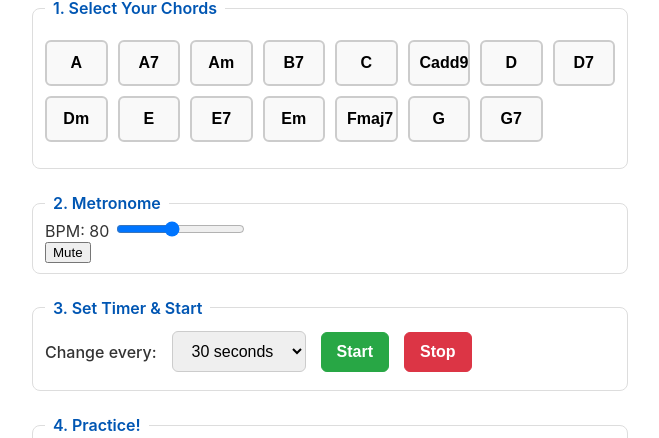
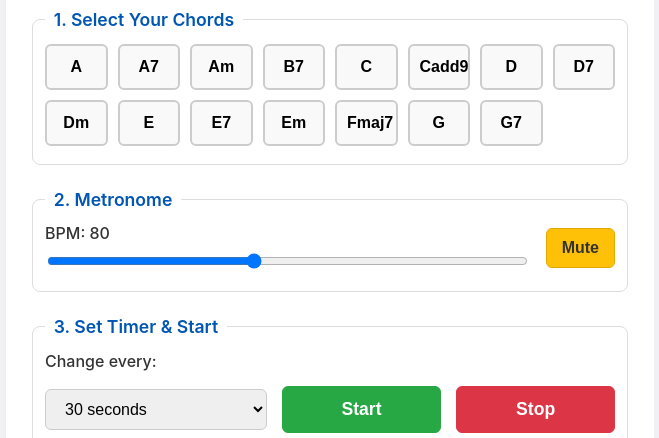
Before and after one commit to bfugitt/guitar-helper, a plain HTML site: page index.html in a window 1280 px wide. Shown: the part 86-524 px from the top of the page, without its empty margins (310-969 px from the left). Drawn offline with Linux system fonts and the light colour scheme.

Commit message:
Update style.css

```diff
--- a/style.css
+++ b/style.css
@@ -7,13 +7,14 @@ body {
     place-items: center;
     min-height: 100vh;
     margin: 0;
+    padding: 1rem 0; /* Add padding for small screens */
 }
 
 #app-container {
     background: #ffffff;
     border-radius: 10px;
     box-shadow: 0 4px 20px rgba(0, 0, 0, 0.05);
-    padding: 1.5rem 2rem;
+    padding: 1rem 1.5rem; /* Adjusted padding */
     width: 90%;
     max-width: 600px;
 }
@@ -22,6 +23,7 @@ h1 {
     text-align: center;
     color: #444;
     margin-top: 0;
+    margin-bottom: 1.5rem;
 }
 
 fieldset {
@@ -34,15 +36,15 @@ legend {
     font-weight: 600;
     color: #0056b3;
     padding: 0 0.5em;
+    font-size: 1.1rem; /* Slightly larger */
 }
 
 /* Chord Selection Grid */
 #chord-selection-grid {
     display: grid;
-    /* This creates a responsive grid of buttons */
     grid-template-columns: repeat(auto-fill, minmax(60px, 1fr));
     gap: 10px;
-    padding: 1rem 0;
+    padding: 0.5rem 0;
 }
 
 .chord-btn {
@@ -55,61 +57,108 @@ legend {
     background-color: #f9f9f9;
     cursor: pointer;
     transition: all 0.2s ease;
-    user-select: none; /* Prevents text selection on double-click */
+    user-select: none;
 }
 
 .chord-btn:hover {
     border-color: #999;
 }
 
-/* This is the magic class JavaScript will add/remove */
 .chord-btn.selected {
     background-color: #007bff;
     color: #ffffff;
     border-color: #007bff;
 }
 
-/* Controls styling */
+/* --- NEW: Metronome Styles --- */
+.metronome-controls {
+    display: flex;
+    justify-content: space-between;
+    align-items: center;
+    gap: 20px;
+    padding: 0.5rem 0;
+}
+
+.slider-container {
+    flex-grow: 1;
+}
+.slider-container label {
+    display: block;
+    font-weight: 500;
+    margin-bottom: 8px;
+}
+/* Make slider full-width */
+#bpm-slider {
+    width: 100%;
+}
+
+#mute-btn {
+    padding: 10px 15px;
+    font-size: 1rem;
+    font-weight: 600;
+    border-radius: 6px;
+    cursor: pointer;
+    background-color: #ffc107; /* Yellow */
+    border: 1px solid #e0a800;
+    color: #333;
+}
+/* Muted state */
+#mute-btn.muted {
+    background-color: #6c757d; /* Gray */
+    border-color: #5a6268;
+    color: white;
+}
+
+
+/* --- UPDATED: Controls styling --- */
 .controls {
     display: flex;
     gap: 15px;
     align-items: center;
-    flex-wrap: wrap;
+    flex-wrap: wrap; /* Allow wrapping on small screens */
     padding: 0.5rem 0;
 }
 
 .controls label {
     font-weight: 500;
+    flex-basis: 100%; /* Make label take full width on wrap */
 }
 
-.controls select,
-.controls button {
+.controls select {
     padding: 10px 15px;
     font-size: 1rem;
     border-radius: 6px;
     border: 1px solid #ccc;
+    flex-grow: 1;
 }
 
-.controls button {
+/* UPDATED: Larger Start/Stop buttons */
+.btn-large {
+    padding: 12px 15px;
+    font-size: 1.1rem;
+    font-weight: 600;
     cursor: pointer;
-    font-weight: 600;
+    border-radius: 6px;
+    flex-grow: 1; /* Make buttons grow to fill space */
+    min-width: 100px; /* Ensure they have a nice min-width */
 }
 
 #start-btn {
     background-color: #28a745;
     color: white;
-    border-color: #28a745;
+    border: 1px solid #28a745;
 }
 
 #stop-btn {
     background-color: #dc3545;
     color: white;
-    border-color: #dc3545;
+    border: 1px solid #dc3545;
 }
 
-/* Main Display */
+/* --- UPDATED: Main Display --- */
 #chord-display {
-    font-size: clamp(2.5rem, 10vw, 4.5rem); /* Responsive font size */
+    /* UPDATED: Bigger, responsive font size */
+    font-size: clamp(3rem, 12vw, 5rem);
     font-weight: 700;
     text-align: center;
     color: #333;
@@ -117,4 +166,13 @@ legend {
     background-color: #fdfdfd;
     border-radius: 6px;
     border: 2px dashed #eee;
+    /* Smooth transition for the flash */
+    transition: background-color 0.1s ease-out;
 }
+
+/* --- NEW: Visual Flash Animation --- */
+/* This class will be added and removed by JavaScript */
+.visual-flash {
+    background-color: #e6f2ff; /* A light, noticeable blue */
+    border-color: #007bff;
+}
```
